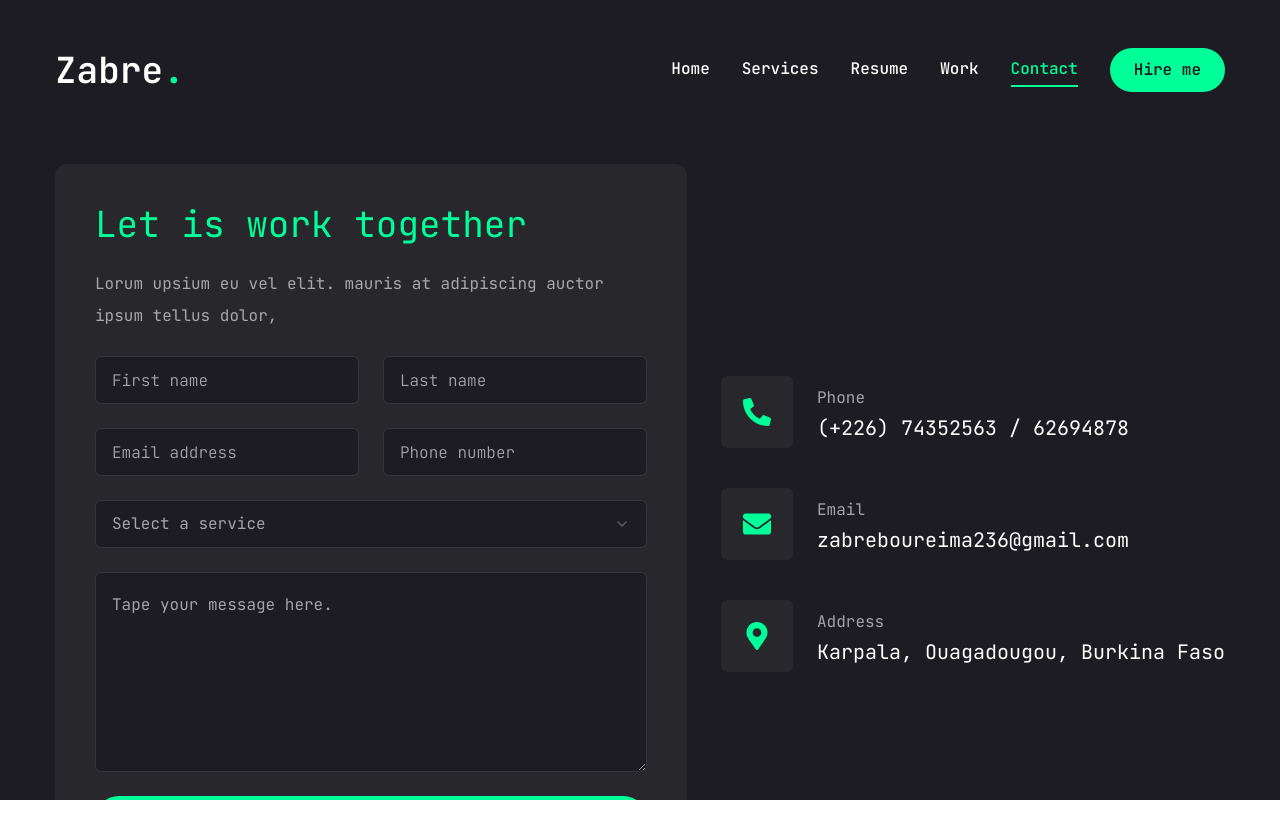
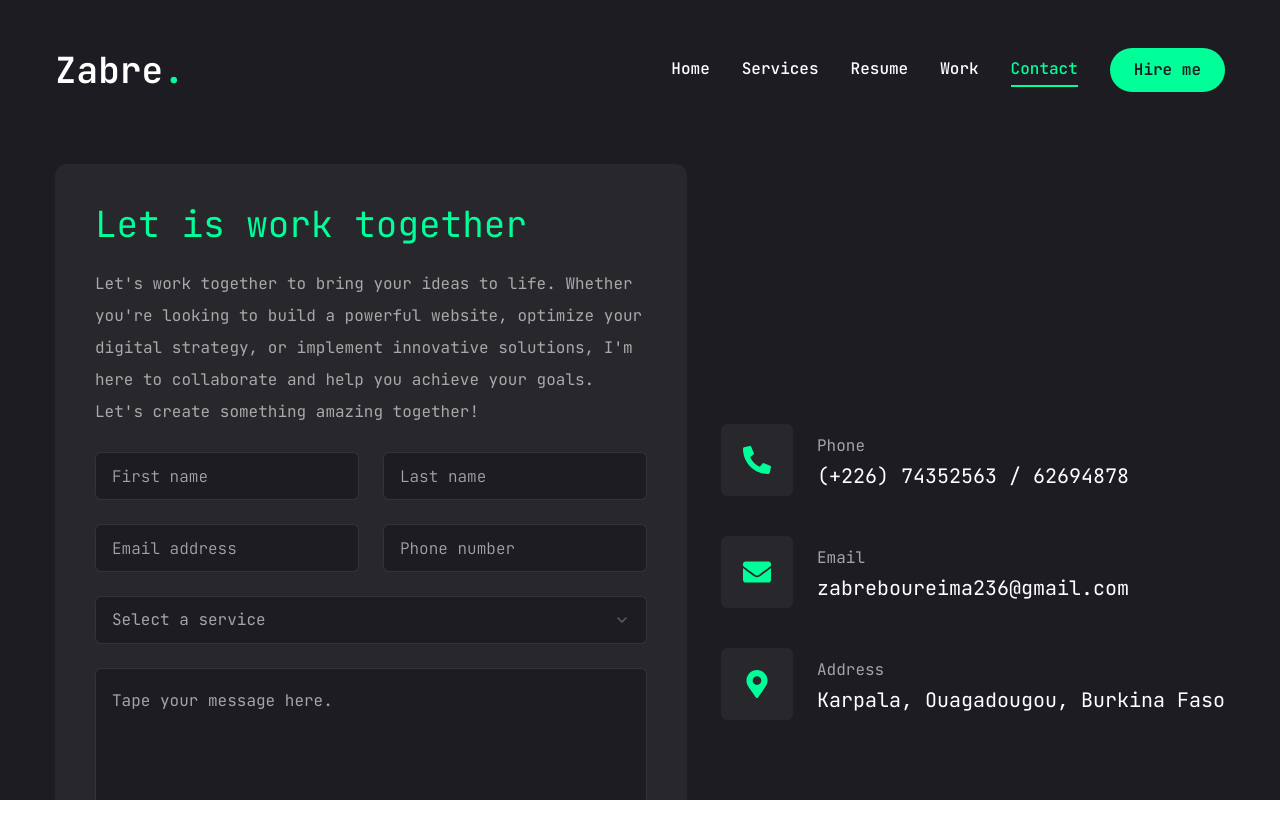
Before and after one commit to outis62/zabre-portfolio, a Next.js app: page /contact in a window 1280 px wide. Shown: the top 838 px of the page. Built offline with nearby package versions, Linux system fonts and the light colour scheme.

Commit message:
added together descriptif text

```diff
--- a/app/contact/page.jsx
+++ b/app/contact/page.jsx
@@ -48,7 +48,7 @@ const Contact = () => {
           <div className="xl:w-[54%] order-2 xl:order-none">
             <form action="" className="flex flex-col gap-6 p-10 bg-[#27272c] rounded-xl">
               <h3 className="text-4xl text-accent">Let is work together</h3>
-              <p className="text-white/60">Lorum upsium eu vel elit. mauris at adipiscing auctor ipsum tellus dolor, </p>
+              <p className="text-white/60">Let's work together to bring your ideas to life. Whether you're looking to build a powerful website, optimize your digital strategy, or implement innovative solutions, I'm here to collaborate and help you achieve your goals. Let's create something amazing together!</p>
               {/* input */}
               <div className="grid grid-cols-1 md:grid-cols-2 gap-6">
                 <Input type="firstname" placeholder="First name"/>
```
